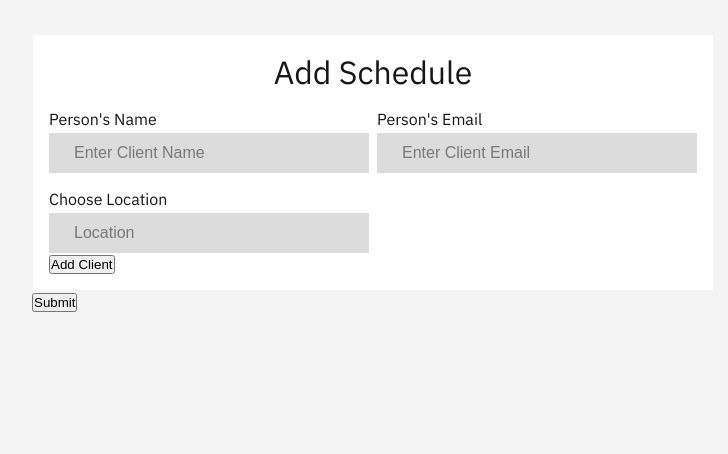
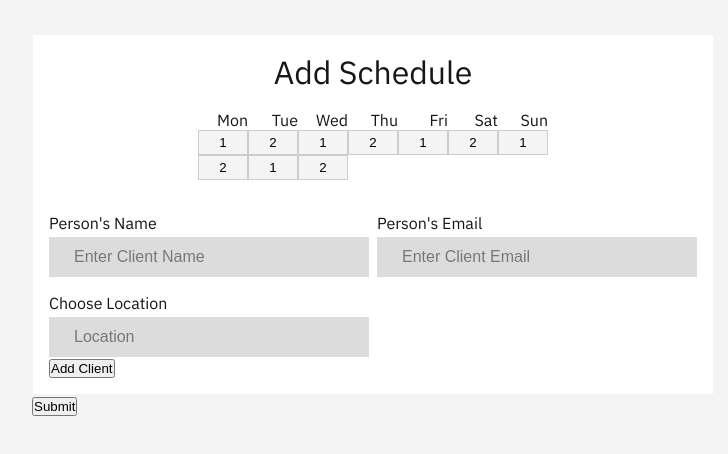
Before and after one commit to AlinMican1/worldmap, a Next.js app in the folder Frontend/: page /schedule in a window 1280 px wide. Shown: the part 166-620 px from the top of the page, without its empty margins (267-995 px from the left). Built offline with nearby package versions, Linux system fonts and the light colour scheme.

Commit message:
Works on calendar.

```diff
--- /dev/null
+++ b/Frontend/helper/Calendar.ts
@@ -0,0 +1,57 @@
+export const Calendar = () => {
+  let monthDaysMap = new Map<string, number>([
+    ["01", 31],
+    ["02", 28],
+    ["03", 31],
+    ["04", 30],
+    ["05", 31],
+    ["06", 30],
+    ["07", 31],
+    ["08", 31],
+    ["09", 30],
+    ["10", 31],
+    ["11", 30],
+    ["12", 31],
+  ]);
+
+  const date: Date = new Date();
+
+  const getTodayDate: string = date.toLocaleString().split(",")[0];
+  let [day, month, year] = getTodayDate.split("/");
+  let numericYear = Number(year);
+  const getTodayCurrentTime: string = date.toLocaleString().split(", ")[1];
+  const isLeapYear = (year: number): boolean => {
+    return (year % 4 === 0 && year % 100 !== 0) || year % 400 === 0;
+  };
+
+  const dateArray = [];
+
+  while (numericYear <= date.getFullYear() + 10) {
+    if (isLeapYear(numericYear)) {
+      monthDaysMap.set("02", 29);
+    } else {
+      monthDaysMap.set("02", 28);
+    }
+
+    const tempMap = new Map<string, number>();
+
+    monthDaysMap.forEach((days, m) => {
+      if (numericYear === date.getFullYear()) {
+        if (Number(m) < Number(month)) return;
+
+        if (m === month) {
+          tempMap.set(m, days - Number(day));
+        } else {
+          tempMap.set(m, days);
+        }
+      } else {
+        tempMap.set(m, days);
+      }
+    });
+
+    dateArray.push({ year: numericYear, months: new Map(tempMap) });
+    numericYear += 1;
+  }
+
+  return dateArray;
+};
--- a/Frontend/src/app/schedule/page.tsx
+++ b/Frontend/src/app/schedule/page.tsx
@@ -1,6 +1,9 @@
-import AddClientInfo from "@/components/organism/addClientInfo";
 import ClientSchedule from "@/components/templates/clientSchedule";
 
 export default function Schedule() {
-  return <ClientSchedule />;
+  return (
+    <div>
+      <ClientSchedule />
+    </div>
+  );
 }
--- /dev/null
+++ b/Frontend/src/components/atoms/selectBox.css
@@ -0,0 +1,7 @@
+.button-wrapper-1{
+    background-color: var(--background);
+    border: 0.5px solid var(--color-hover);
+    padding: var(--space-xs);
+    width: 50px;
+    margin: 0px;
+}
--- /dev/null
+++ b/Frontend/src/components/atoms/selectBox.tsx
@@ -0,0 +1,14 @@
+import "./selectBox.css";
+
+interface SelectBoxProps {
+  name: string;
+}
+const SelectBox = ({ name }: SelectBoxProps) => {
+  return (
+    <div>
+      <button className="button-wrapper-1">{name}</button>
+    </div>
+  );
+};
+
+export default SelectBox;
--- /dev/null
+++ b/Frontend/src/components/molecule/calendarBox.css
@@ -0,0 +1,14 @@
+.calendar-grid{
+    display: grid;
+    grid-template-columns: repeat(7, 1fr);
+    justify-content: end;
+    align-items: end;
+    gap: 0px;
+}
+.item-string{
+    justify-self: end;
+}
+/* .calendar-days-strings{
+   padding-left: 20px;
+   display: grid;
+} */
--- /dev/null
+++ b/Frontend/src/components/molecule/calendarBox.tsx
@@ -0,0 +1,37 @@
+import BoxDesign from "../atoms/boxDesign";
+import SelectBox from "../atoms/selectBox";
+import "./calendarBox.css";
+import "../../app/globals.css";
+import { Calendar } from "../../../helper/Calendar";
+
+const CalendarBox = () => {
+  const calendarData = Calendar();
+  return (
+    <div>
+      <BoxDesign>
+        <div className="calendar-grid">
+          <p className="item-string">Mon</p>
+          <p className="item-string">Tue</p>
+          <p className="item-string">Wed</p>
+          <p className="item-string">Thu</p>
+          <p className="item-string">Fri</p>
+          <p className="item-string">Sat</p>
+          <p className="item-string">Sun</p>
+
+          <SelectBox name="1" />
+          <SelectBox name="2" />
+          <SelectBox name="1" />
+          <SelectBox name="2" />
+          <SelectBox name="1" />
+          <SelectBox name="2" />
+          <SelectBox name="1" />
+          <SelectBox name="2" />
+          <SelectBox name="1" />
+          <SelectBox name="2" />
+        </div>
+      </BoxDesign>
+    </div>
+  );
+};
+
+export default CalendarBox;
--- a/Frontend/src/components/organism/addClientInfo.tsx
+++ b/Frontend/src/components/organism/addClientInfo.tsx
@@ -9,6 +9,7 @@ import EnterLocation from "../molecule/enterLocation";
 import { GetFormErrors } from "../../../helper/GetErrors";
 import useErrors from "@/hooks/useErrors";
 import useClientForm from "@/hooks/useClientForm";
+import CalendarBox from "../molecule/calendarBox";
 
 interface AddClientInfoProps {
   clients: ClientInfoProps[];
@@ -41,6 +42,7 @@ const AddClientInfo = ({ clients, setClients }: AddClientInfoProps) => {
 
   const AddClients = async (e: React.MouseEvent<HTMLButtonElement>) => {
     e.preventDefault();
+
     const getErrors = await GetFormErrors(true, form.formData);
     const filteredErrors = getErrors.filter((err: ErrorMessageProps) => err.error === true);
     if (filteredErrors.length > 0) {
@@ -56,6 +58,7 @@ const AddClientInfo = ({ clients, setClients }: AddClientInfoProps) => {
     <div>
       <BoxDesign>
         <h1>Add Schedule</h1>
+        <CalendarBox />
         <form id="client-form" onSubmit={SubmitForm}>
           <div className="elements-row">
             <InputField
--- a/Frontend/src/hooks/useClientForm.ts
+++ b/Frontend/src/hooks/useClientForm.ts
@@ -1,4 +1,5 @@
 import { ChangeEvent, useState } from "react";
+
 const useClientForm = <T extends Record<string, any>>(initialValues: T) => {
   const [formData, setFormData] = useState<T>(initialValues);
 
```
